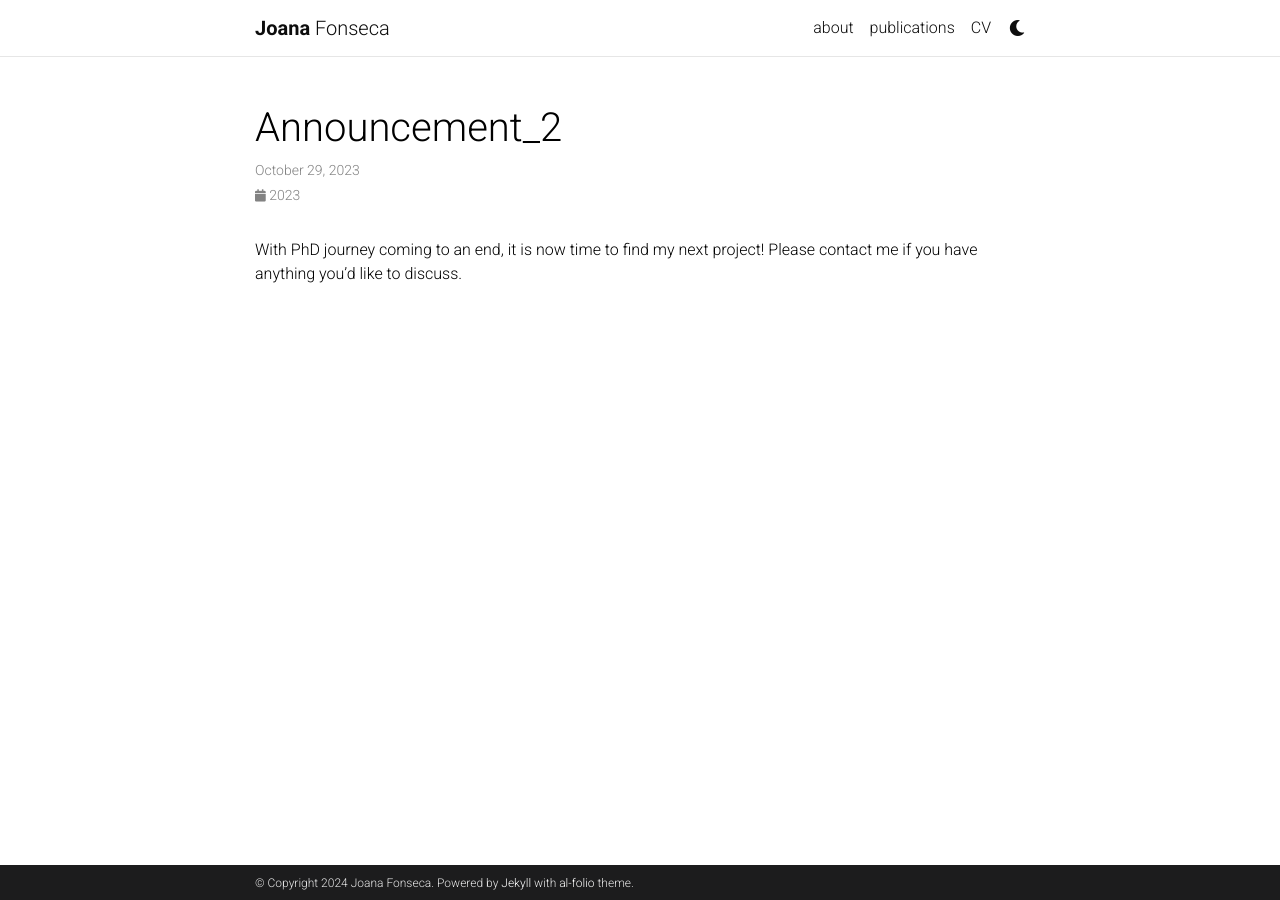
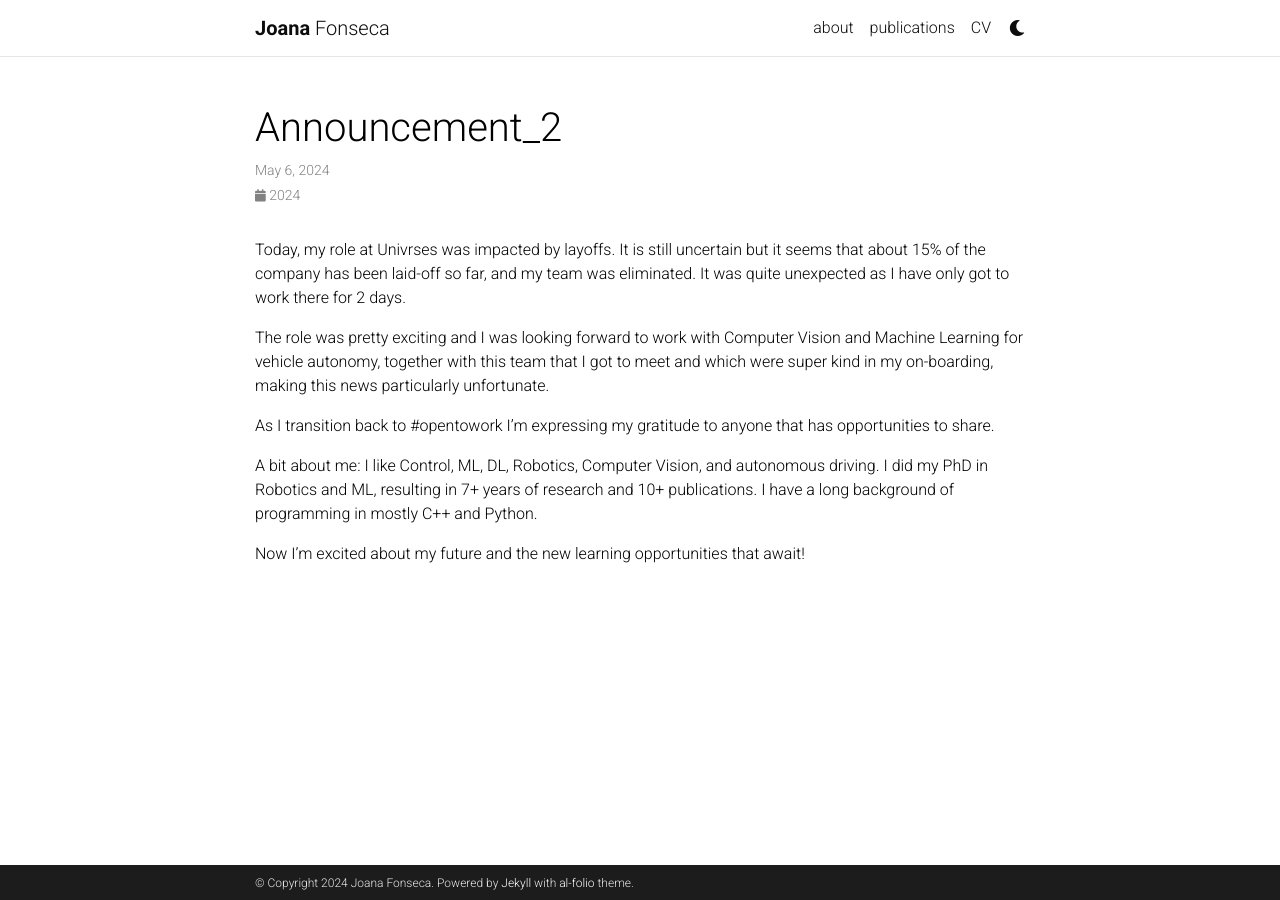
Before and after one commit to JoanaFonsec/JoanaFonsec.github.io, a Jekyll site: the page built from _news/announcement_2.md, in a window 1280 px wide. Built offline with Jekyll 4.4.1, drawn with Linux system fonts in a browser that asks for light colours; comment, search, counter and statistics services are not loaded; a style sheet for code colours, icons or effects is not loaded.

Commit message:
updt: CV + news:unemployed

```diff
--- a/_news/announcement_2.md
+++ b/_news/announcement_2.md
@@ -1,9 +1,18 @@
 ---
 layout: post
 #title: Looking for my next job
-date: 2023-10-29 16:11:00-0400
+date: 2024-05-06 16:11:00-0400
 inline: true
 ---
 
-With PhD journey coming to an end, it is now time to find my next project!
-Please contact me if you have anything you'd like to discuss.
+Today, my role at Univrses was impacted by layoffs.
+It is still uncertain but it seems that about 15% of the company has been laid-off so far, and my team was eliminated.
+It was quite unexpected as I have only got to work there for 2 days.
+
+The role was pretty exciting and I was looking forward to work with Computer Vision and Machine Learning for vehicle autonomy, together with this team that I got to meet and which were super kind in my on-boarding, making this news particularly unfortunate.
+
+As I transition back to #opentowork I’m expressing my gratitude to anyone that has opportunities to share.
+
+A bit about me: I like Control, ML, DL, Robotics, Computer Vision, and autonomous driving. I did my PhD in Robotics and ML, resulting in 7+ years of research and 10+ publications. I have a long background of programming in mostly C++ and Python.
+
+Now I'm excited about my future and the new learning opportunities that await!
```
Also changed, not shown: _pages/about.md (+3 -3 lines).
